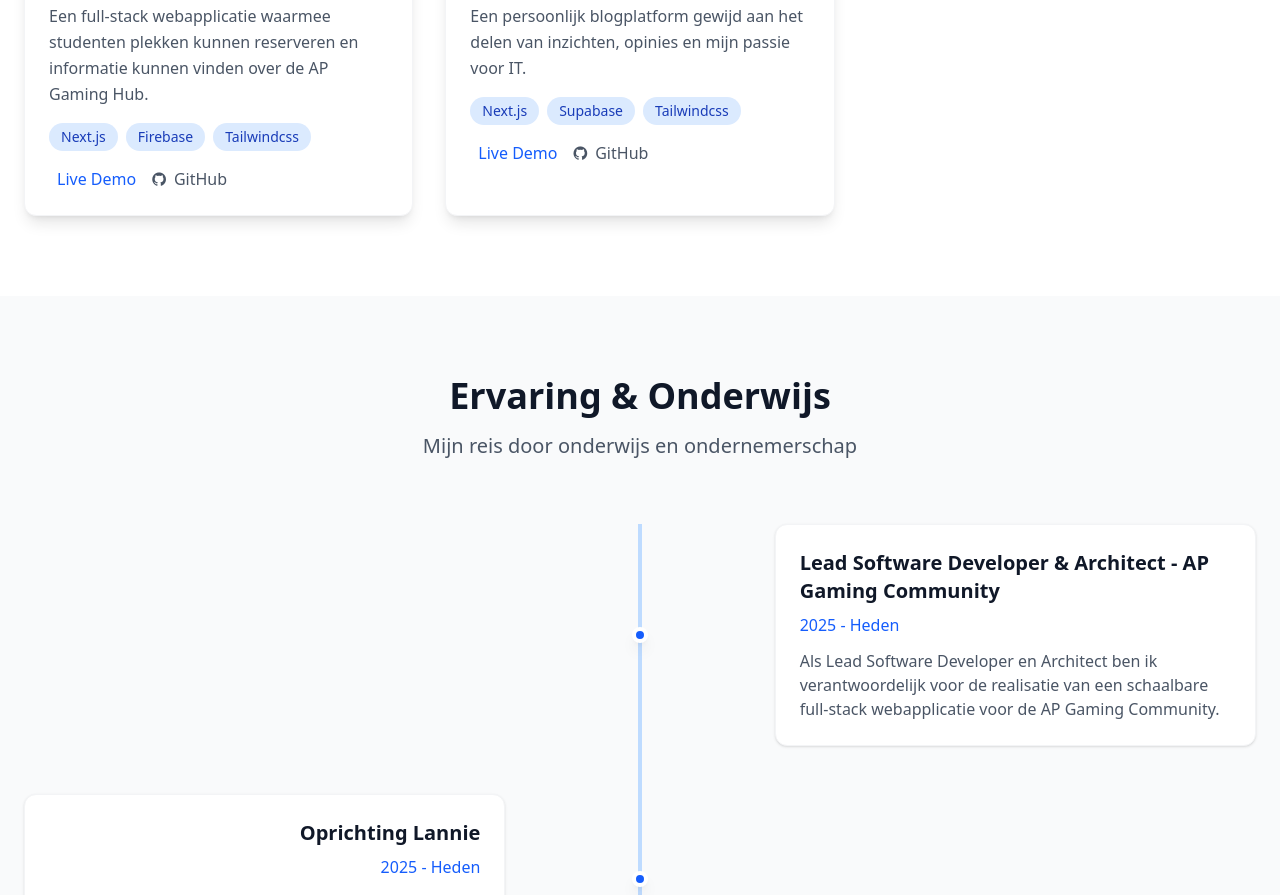
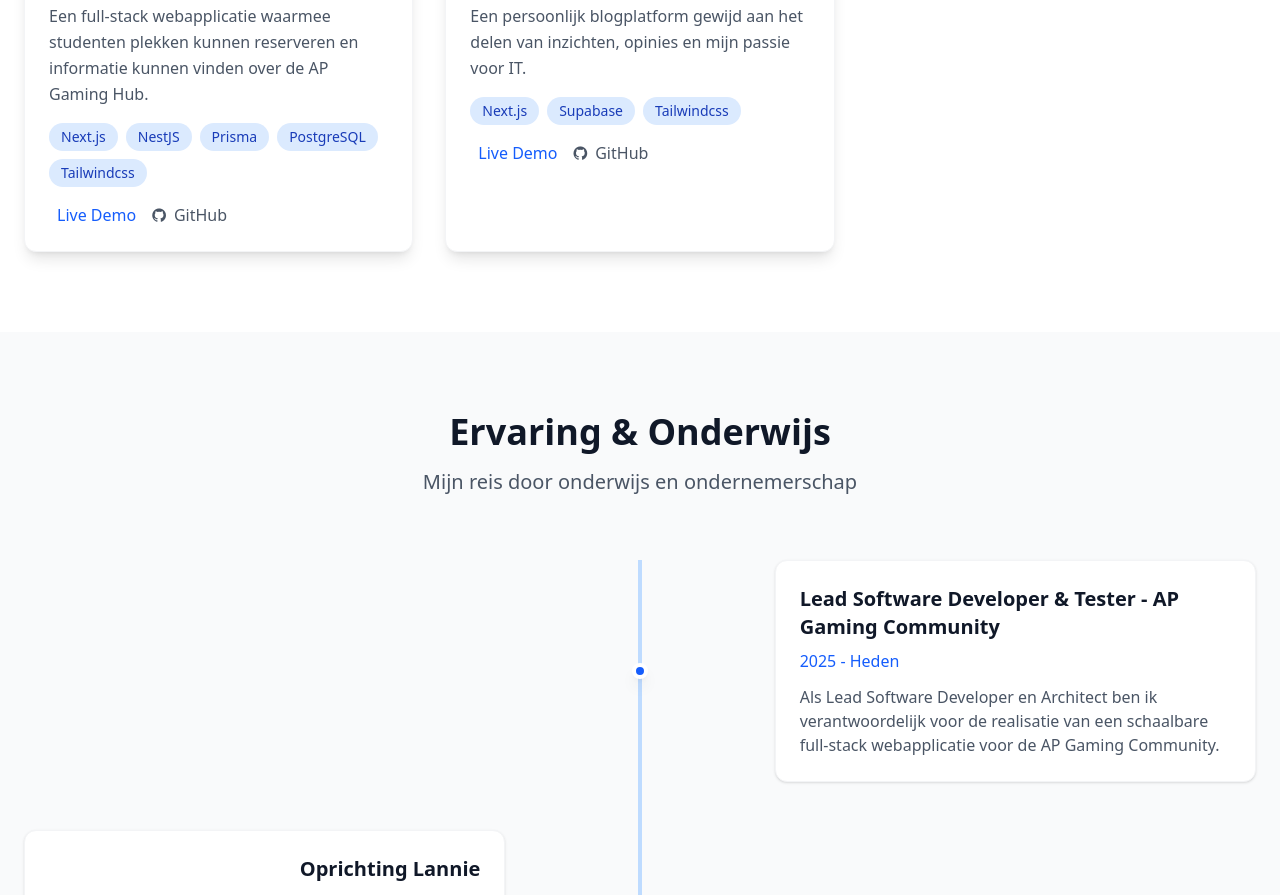
Before and after one commit to MilanMareels/Portfolio, a React (Vite) app: page / in a window 1280 px wide. Shown: the part 4080-4975 px from the top of the page. Built offline with nearby package versions, Linux system fonts and the light colour scheme; no server answers.

Commit message:
feat: cv change

```diff
--- a/src/components/Experience.tsx
+++ b/src/components/Experience.tsx
@@ -1,7 +1,7 @@
 const Experience = () => {
   const timelineItems = [
     {
-      title: "Lead Software Developer & Architect - AP Gaming Community",
+      title: "Lead Software Developer & Tester - AP Gaming Community",
       period: "2025 - Heden",
       description: "Als Lead Software Developer en Architect ben ik verantwoordelijk voor de realisatie van een schaalbare full-stack webapplicatie voor de AP Gaming Community.",
       align: "right",
--- a/src/components/Projects.tsx
+++ b/src/components/Projects.tsx
@@ -28,7 +28,7 @@
       title: "AP Gaming Hub",
       description: "Een full-stack webapplicatie waarmee studenten plekken kunnen reserveren en informatie kunnen vinden over de AP Gaming Hub.",
       image: "/ap-gaming.webp",
-      technologies: ["Next.js", "Firebase", "Tailwindcss"],
+      technologies: ["Next.js", "NestJS", "Prisma", "PostgreSQL", " Tailwindcss"],
       liveDemo: "https://www.apgaming.be",
       github: "https://github.com/MilanMareels/ap-gaming-hub",
     },
```
Also changed, not shown: 1 other file (tests, documents, lock files or other folders).
